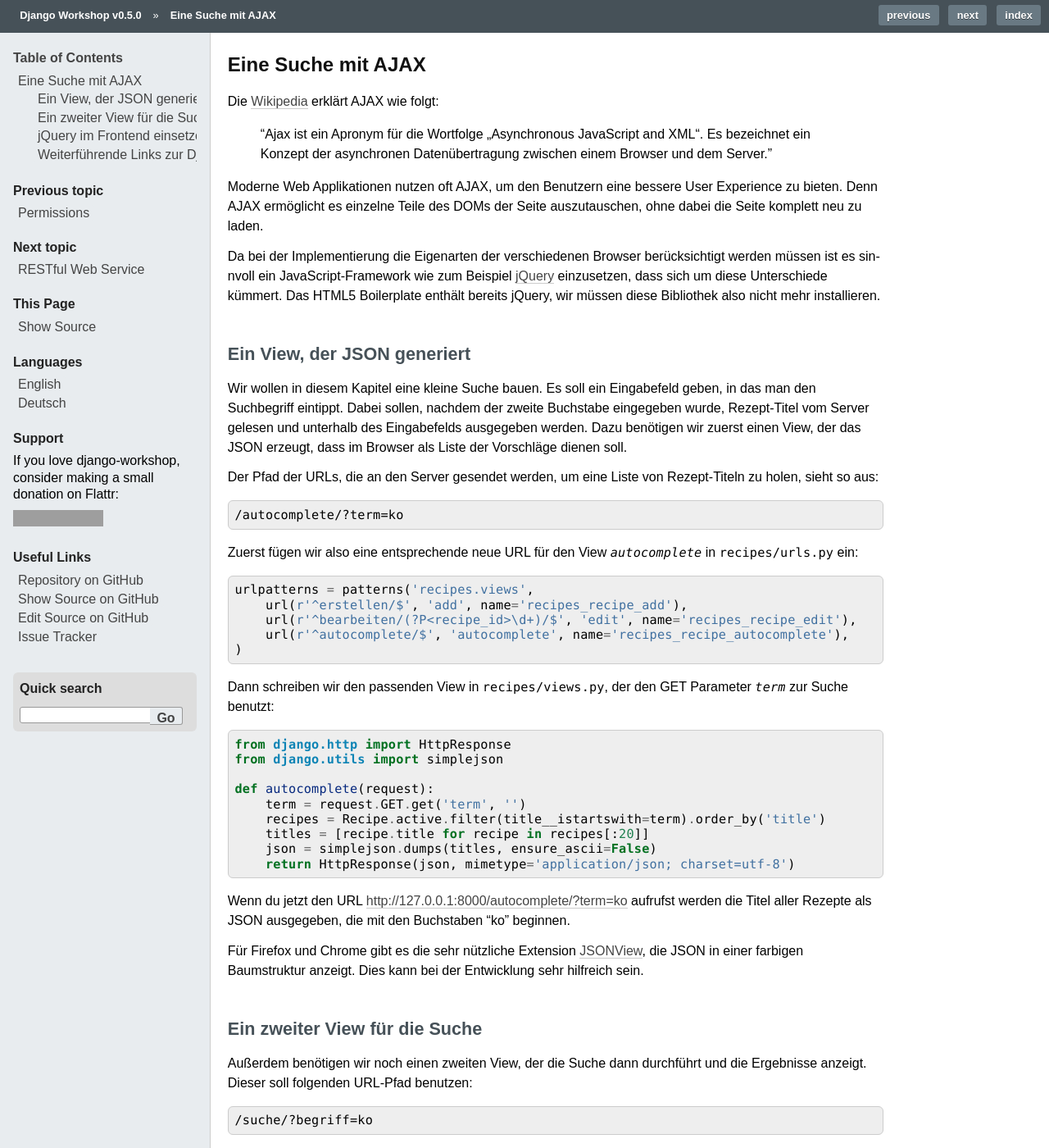
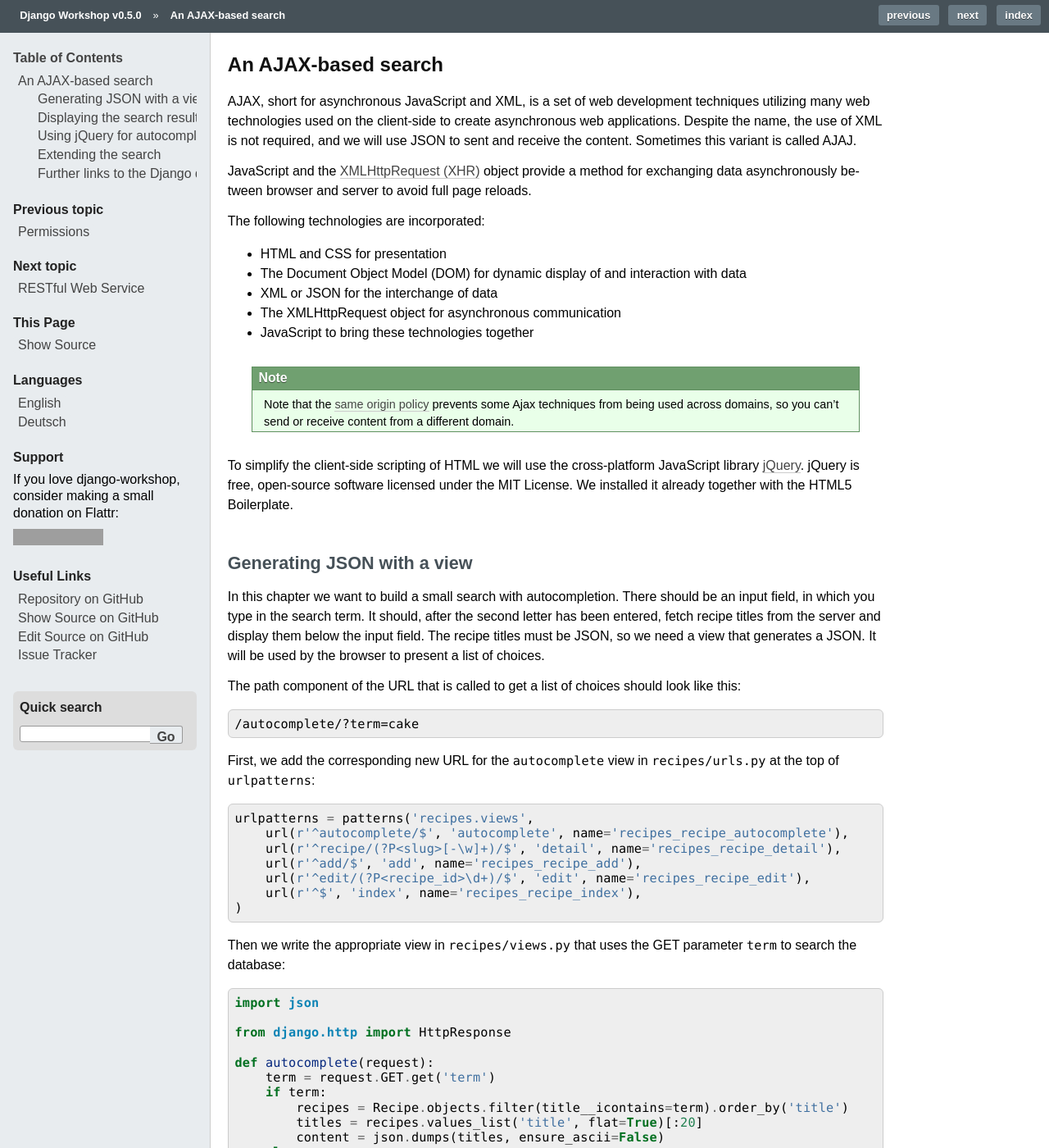
Before and after one commit to keimlink/django-workshop, a Sphinx documentation site: the page built from docs/ajax.rst, in a window 1280 px wide and 1400 px high. Shown: the whole window at 82% size. Built offline with Sphinx 7.4.7, drawn with Linux system fonts in a browser that asks for light colours; comment, search, counter and statistics services are not loaded; some of the changed text lies outside the part shown; grey boxes are pictures that could not be loaded.

Commit message:
Translated and revised AJAX chapter

```diff
--- a/docs/ajax.rst
+++ b/docs/ajax.rst
@@ -1,213 +1,265 @@
-*******************
-Eine Suche mit AJAX
-*******************
+********************
+An AJAX-based search
+********************
 
-.. todo:: Translate AJAX chapter
+AJAX, short for asynchronous JavaScript and XML, is a set of web development
+techniques utilizing many web technologies used on the client-side to create
+asynchronous web applications. Despite the name, the use of XML is not
+required, and we will use JSON to sent and receive the content. Sometimes this
+variant is called AJAJ.
 
-Die Wikipedia_ erklärt AJAX wie folgt:
+JavaScript and the `XMLHttpRequest (XHR)
+<https://en.wikipedia.org/wiki/XMLHttpRequest>`_ object provide a method for
+exchanging data asynchronously between browser and server to avoid full page
+reloads.
 
-    "Ajax ist ein Apronym für die Wortfolge „Asynchronous JavaScript and
-    XML“. Es bezeichnet ein Konzept der asynchronen Datenübertragung
-    zwischen einem Browser und dem Server."
+The following technologies are incorporated:
 
-Moderne Web Applikationen nutzen oft AJAX, um den Benutzern eine bessere
-User Experience zu bieten. Denn AJAX ermöglicht es einzelne Teile des
-DOMs der Seite auszutauschen, ohne dabei die Seite komplett neu zu
-laden.
+* HTML and CSS for presentation
+* The Document Object Model (DOM) for dynamic display of and interaction with data
+* XML or JSON for the interchange of data
+* The XMLHttpRequest object for asynchronous communication
+* JavaScript to bring these technologies together
 
-Da bei der Implementierung die Eigenarten der verschiedenen Browser
-berücksichtigt werden müssen ist es sinnvoll ein JavaScript-Framework
-wie zum Beispiel jQuery_ einzusetzen, dass sich um diese Unterschiede
-kümmert. Das HTML5 Boilerplate enthält bereits jQuery, wir müssen diese
-Bibliothek also nicht mehr installieren.
+.. note::
 
-.. _Wikipedia: https://de.wikipedia.org/wiki/Ajax_(Programmierung)
-.. _jQuery: http://jquery.com/
+    Note that the `same origin policy
+    <https://en.wikipedia.org/wiki/Same-origin_policy>`_ prevents some Ajax
+    techniques from being used across domains, so you can't send or receive
+    content from a different domain.
 
-Ein View, der JSON generiert
-============================
+To simplify the client-side scripting of HTML we will use the cross-platform
+JavaScript library `jQuery <https://jquery.com/>`_. jQuery is free, open-source
+software licensed under the MIT License. We installed it already together with
+the HTML5 Boilerplate.
 
-Wir wollen in diesem Kapitel eine kleine Suche bauen. Es soll ein
-Eingabefeld geben, in das man den Suchbegriff eintippt. Dabei sollen,
-nachdem der zweite Buchstabe eingegeben wurde, Rezept-Titel vom Server
-gelesen und unterhalb des Eingabefelds ausgegeben werden. Dazu benötigen
-wir zuerst einen View, der das JSON erzeugt, dass im Browser als Liste
-der Vorschläge dienen soll.
+Generating JSON with a view
+===========================
 
-Der Pfad der URLs, die an den Server gesendet werden, um eine Liste von
-Rezept-Titeln zu holen, sieht so aus::
+In this chapter we want to build a small search with autocompletion. There
+should be an input field, in which you type in the search term. It should,
+after the second letter has been entered, fetch recipe titles from the server
+and display them below the input field. The recipe titles must be JSON, so we
+need a view that generates a JSON. It will be used by the browser to present a
+list of choices.
 
-    /autocomplete/?term=ko
+The path component of the URL that is called to get a list of choices should
+look like this:
 
-Zuerst fügen wir also eine entsprechende neue URL für den View
-`autocomplete` in :file:`recipes/urls.py` ein::
+::
+
+    /autocomplete/?term=cake
+
+First, we add the corresponding new URL for the ``autocomplete`` view in
+:file:`recipes/urls.py` at the top of ``urlpatterns``:
+
+::
 
     urlpatterns = patterns('recipes.views',
-        url(r'^erstellen/$', 'add', name='recipes_recipe_add'),
-        url(r'^bearbeiten/(?P<recipe_id>\d+)/$', 'edit', name='recipes_recipe_edit'),
         url(r'^autocomplete/$', 'autocomplete', name='recipes_recipe_autocomplete'),
-    )
-
-Dann schreiben wir den passenden View in :file:`recipes/views.py`, der
-den GET Parameter `term` zur Suche benutzt::
-
-    from django.http import HttpResponse
-    from django.utils import simplejson
-
-    def autocomplete(request):
-        term = request.GET.get('term', '')
-        recipes = Recipe.active.filter(title__istartswith=term).order_by('title')
-        titles = [recipe.title for recipe in recipes[:20]]
-        json = simplejson.dumps(titles, ensure_ascii=False)
-        return HttpResponse(json, mimetype='application/json; charset=utf-8')
-
-Wenn du jetzt den URL http://127.0.0.1:8000/autocomplete/?term=ko
-aufrufst werden die Titel aller Rezepte als JSON ausgegeben, die mit den
-Buchstaben "ko" beginnen.
-
-Für Firefox und Chrome gibt es die sehr nützliche Extension `JSONView`_,
-die JSON in einer farbigen Baumstruktur anzeigt. Dies kann bei der
-Entwicklung sehr hilfreich sein.
-
-.. _JSONView: http://jsonview.com/
-
-Ein zweiter View für die Suche
-==============================
-
-Außerdem benötigen wir noch einen zweiten View, der die Suche dann
-durchführt und die Ergebnisse anzeigt. Dieser soll folgenden URL-Pfad
-benutzen::
-
-    /suche/?begriff=ko
-
-Der URL für den View `search` in :file:`recipes/urls.py`::
-
-    urlpatterns = patterns('recipes.views',
-        url(r'^rezept/(?P<slug>[-\w]+)/$', 'detail', name='recipes_recipe_detail'),
-        url(r'^autocomplete/$', 'autocomplete', name='recipes_recipe_autocomplete'),
-        url(r'^suche/$', 'search', name='recipes_recipe_search'),
+        url(r'^recipe/(?P<slug>[-\w]+)/$', 'detail', name='recipes_recipe_detail'),
+        url(r'^add/$', 'add', name='recipes_recipe_add'),
+        url(r'^edit/(?P<recipe_id>\d+)/$', 'edit', name='recipes_recipe_edit'),
         url(r'^$', 'index', name='recipes_recipe_index'),
     )
 
-Und der entsprechende View::
+Then we write the appropriate view in :file:`recipes/views.py` that uses the
+GET parameter ``term`` to search the database:
+
+::
+
+    import json
+
+    from django.http import HttpResponse
+
+    def autocomplete(request):
+        term = request.GET.get('term')
+        if term:
+            recipes = Recipe.objects.filter(title__icontains=term).order_by('title')
+            titles = recipes.values_list('title', flat=True)[:20]
+            content = json.dumps(titles, ensure_ascii=False)
+        else:
+            content = ''
+        return HttpResponse(content, mimetype='application/json; charset=utf-8')
+
+If you now call the ``autocomplete`` URL, the titles of all recipes are
+displayed as JSON, which contain the word "cake".
+
+For Firefox and Chrome there is the very useful extension `JSONView
+<http://jsonview.com/>`_ representing JSON in a coloured tree structure. This
+can be very helpful when working with JSON data.
+
+Displaying the search results
+=============================
+
+In addition, we need a second view, which then performs the search and displays
+the results. This should use the following URL path component:
+
+::
+
+    /search/?term=ko
+
+Add an URL for the view `search` to :file:`recipes/urls.py` right below the
+``autocomplete`` URL:
+
+::
+
+    urlpatterns = patterns('recipes.views',
+        url(r'^autocomplete/$', 'autocomplete', name='recipes_recipe_autocomplete'),
+        url(r'^search/$', 'search', name='recipes_recipe_search'),
+        url(r'^recipe/(?P<slug>[-\w]+)/$', 'detail', name='recipes_recipe_detail'),
+        url(r'^add/$', 'add', name='recipes_recipe_add'),
+        url(r'^edit/(?P<recipe_id>\d+)/$', 'edit', name='recipes_recipe_edit'),
+        url(r'^$', 'index', name='recipes_recipe_index'),
+    )
+
+Add the corresponding view to :file:`recipes/views.py`:
+
+::
 
     def search(request):
-        query = request.GET.get('begriff', '')
-        results = Recipe.active.filter(title__icontains=query).order_by('title')
+        term = request.GET.get('term', '')
+        results = Recipe.objects.filter(title__icontains=term).order_by('title')
         return render(request, 'recipes/search.html', {'results': results})
 
-Da dieser View ein Template rendert, benötigt er auch eine
-Template-Datei, nämlich :file:`recipes/templates/recipes/search.html`:
+Since this view renders a template, it also requires a template file, namely
+:file:`recipes/templates/recipes/search.html`:
 
 .. code-block:: html+django
 
     {% extends "base.html" %}
 
-    {% block title %}{{ block.super }} - Suche{% endblock %}
+    {% block title %}{{ block.super }} - Search{% endblock %}
 
     {% block content %}
-    <h2>Suchergebnisse</h2>
+    <h2>Search results</h2>
     <ul>
         {% for recipe in results %}
           <li><a href="{{ recipe.get_absolute_url }}">{{ recipe.title }}</a></li>
         {% empty %}
-          <li>Keine Rezepte gefunden.</li>
+          <li>No recipes found.</li>
         {% endfor %}
     </ul>
     {% endblock %}
 
-Diesen View kannst du auch schon testen, in dem du zum Beispiel
-http://127.0.0.1:8000/suche/?begriff=ko aufrufst. Dies sollte eine Liste
-aller Rezepte anzeigen, die die Buchstabenfolge "ko" enthalten.
+You can test this view already, by visiting
+http://127.0.0.1:8000/search/?term=cake, for example. This should display a
+list of recipes that contain the letters "cake" in it's title.
 
-jQuery im Frontend einsetzen
-============================
+Using jQuery for autocompletion
+===============================
 
-Allerdings benötigen wir für die Darstellung im Browser auch jQueryUI_,
-das wir noch installieren müssen. Dazu die Version 1.9.x auf der
-`jQueryUI Website herunterladen`_. Das "x" in der Version ist immer
-durch die letzte Nummer des aktuellen Release zu ersetzen.
+We will use the JavaScript library jQuery to add the autocompletion
+functionality. But we also need `jQuery UI <https://jqueryui.com/>`_, a
+collection of GUI widgets, animated visual effects, and themes. It is free,
+open-source software licensed under the MIT License like jQuery.
 
-.. note::
+So visit the `jQuery UI download page <https://jqueryui.com/download/>`_. The
+latest stable version should already be pre-selected. You should check that the
+selected version is compatible with the jQuery version you are using. You can
+find out which jQuery version you using by looking at the first line of the
+jQuery JavaScript file in :file:`static/js/vendor/`. It should look like this:
 
-    Wenn du jQueryUI klein halten möchtest, reicht es nur die
-    Komponenten *Core*, *Widget*, *Position* und *Autocomplete*
-    für den Download auszuwählen.
+::
 
-Nachdem du das Zip-Archiv herunterladen hast entpackst du es. Danach
-hast du ein Verzeichnis das :file:`jquery-ui-1.9.x.custom` heißt. (Falls
-dein Programm zum entpacken des Zip-Archivs kein Verzeichnis mit dem
-Namen des Zip-Archivs erstellt, befinden sich die Dateien alle im
-gleichen Verzeichnis wie das Zip-Archiv.) Dann kopierst du die nötigen
-Dateien in das Verzeichnis :file:`cookbook/static`:
+    /*! jQuery v1.10.1 | (c) 2005, 2013 jQuery Foundation, Inc. | jquery.org/license
 
-- das Verzeichnis :file:`ui-darkness` aus dem Verzeichnis :file:`jquery-ui-1.9.x.custom/css` in das Verzeichnis :file:`static/css`
-- die Datei :file:`jquery-ui-1.9.x.custom.min.js` aus dem Verzeichnis :file:`jquery-ui-1.9.x.custom/js` in das Verzeichnis :file:`static/js/vendor`
+To keep the size of the jQuery UI JavaScript file small select only the
+components we need for the autocompletion feature. Do the following on the
+jQuery UI download page:
 
-Alle weiteren Arbeiten werden am Template :file:`base.html` durchgeführt.
+#. Below "Components" deselect the "Toggle All" check box
+#. Scroll down to "Widgets"
+#. Select the check box beside "Autocomplete", all requirements will be selected automatically
+#. Scroll down to the "Theme" section
+#. Select the "Smoothness" theme
+#. Click on the "Download" button
 
-Zuerst binden wir das neue CSS und JavaScript von jQueryUI im Template ein:
+Now unzip the archive you downloaded. After that you have a directory whose
+name begins with :file:`jquery-ui`. Move the complete directory into the
+directory :file:`static`.
+
+First, we add the new CSS and JavaScript from jQuery UI to the template
+:file:`base.html`:
 
 .. code-block:: html+django
 
     <head>
-    ...
-      <link rel="stylesheet" href="{% static 'css/ui-darkness/jquery-ui-1.9.x.custom.css' %}">
-    ...
+      ...
+      <link rel="stylesheet" href="{% static "jquery-ui-1.11.4.custom/jquery-ui.min.css" %}">
+      ...
     </head>
+    <body>
+      ...
+      <script src="{% static "js/vendor/jquery-1.11.2.min.js" %}"></script>
+      <script src="{% static "jquery-ui-1.11.4.custom/jquery-ui.min.js" %}"></script>
+      ...
+    </body>
+
+.. note::
+
+    The name of your jQuery UI directory may be different if you downloaded a
+    different version.
+
+.. note::
+
+    It is important that jQuery UI is loaded **after** jQuery.
+
+Then we add the search form to the navigation bar, also in :file:`base.html`:
 
 .. code-block:: html+django
 
-      </footer>
-      <script src="//ajax.googleapis.com/ajax/libs/jquery/1.8.2/jquery.min.js"></script>
-      <script>window.jQuery || document.write('<script src="{% static "js/vendor/jquery-1.8.2.min.js" %}"><\/script>')</script>
-      <script src="{% static 'js/vendor/jquery-ui-1.9.x.custom.min.js' %}"></script>
-      ...
-    </body>
+      <form class="navbar-form navbar-left" role="search" action="{% url "recipes_recipe_search" %}">
+        <div class="form-group ui-widget">
+          <input type="text" class="form-control" placeholder="Search" id="search" name="term">
+        </div>
+      </form>
 
-Dann folgt das Suchformular:
+Finally, we write the JavaScript code that will send the request for the
+autocompletion choices to the server in :file:`static/js/main.js`:
 
-.. code-block:: html+django
+.. code-block:: javascript
 
-      <div role="main">
-        <form action="{% url 'recipes_recipe_search' %}">
-          <div class="ui-widget">
-            <label for="search">Suche: </label>
-            <input id="search" name="begriff" />
-          </div>
-        </form>
-        {% block content %}{% endblock %}
-      </div>
+    $(function() {
+        $("#search").autocomplete({
+            source: autocomplete_url,
+            minLength: 2
+        });
+    });
 
-Als letztes erstellen wir den JavaScript-Code, der die Anfrage zur
-Autovervollständigung an den Server senden wird:
+To populate the variable ``autocomplete_url`` used in the JavaScript code
+above, we need to add the following line to the template :file:`base.html`:
 
 .. code-block:: html+django
 
       ...
       <script>
-        $(function() {
-          $("#search").autocomplete({
-            source: "{% url 'recipes_recipe_autocomplete' %}",
-            minLength: 2
-          });
-        });
+        var autocomplete_url = "{% url "recipes_recipe_autocomplete" %}";
       </script>
+      <script src="{% static "js/main.js" %}"></script>
     </body>
 
-Jetzt kannst du im Suchfeld den Namen eines Rezepts eingeben, dass es
-bereits in der Datenbank gibt. Nachdem du den zweiten Buchstaben
-eingegeben hast sollte unter dem Eingabefeld die Liste aller Rezepte
-erscheinen, die mit diesen Buchstaben beginnen. Jetzt hast du die
-Möglichkeit entweder durch drücken der Eingabetaste direkt nach allen
-Rezepten zu suchen, die die eingegebene Buchstabenfolge enthalten oder
-du kannst einen der Rezept-Titel auswählen und nur nach diesem suchen.
+.. note::
 
-.. _jQueryUI: http://jqueryui.com/
-.. _jQueryUI Website herunterladen: http://jqueryui.com/download
+    The code must be placed **before** :file:`main.js` gets loaded.
 
-Weiterführende Links zur Django Dokumentation
-=============================================
+Now you can enter the name of a recipe into the search box that already exists
+in the database. After you enter the second letter, a list of all recipes
+beginning with those letters should appear below the entry field. Now you
+either can press Enter to search immediately for all the recipes that contain
+the character sequence you entered, or you can select one of the recipe titles
+and search only for this recipe.
 
-* :djangodocs:`Django Objekte serialisieren <topics/serialization/>`
-* :djangodocs:`Das HttpResponse Objekt <ref/request-response/#django.http.HttpResponse>`
+Extending the search
+====================
+
+Here are a few ideas how you could extend this simple search:
+
+* Display the search term on top of the results
+* Search also for other fields of the ``Recipe`` model like ``ingredients`` or ``author`` in the view ``search()``
+
+Further links to the Django documentation
+=========================================
+
+* :djangodocs:`Serializing Django objects <topics/serialization/>`
+* :djangodocs:`The HttpResponse class <ref/request-response/#django.http.HttpResponse>`
```
